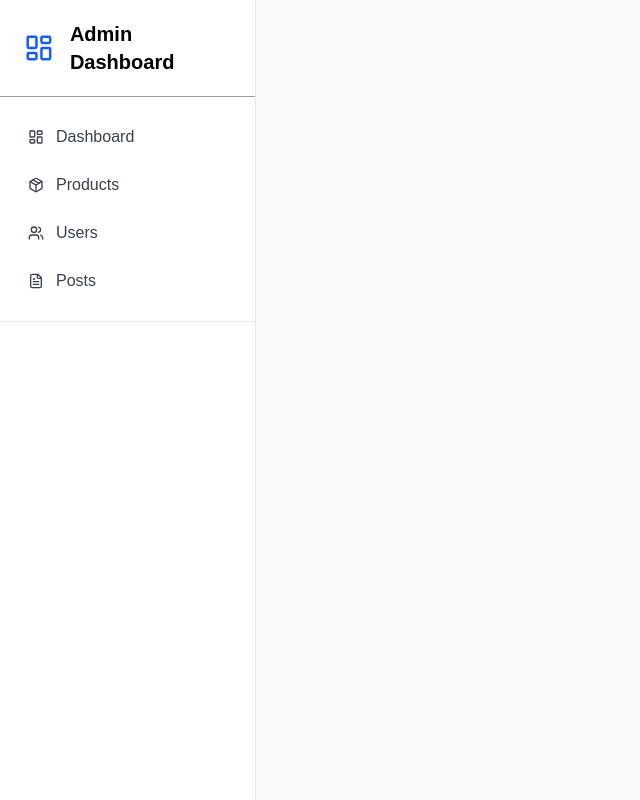
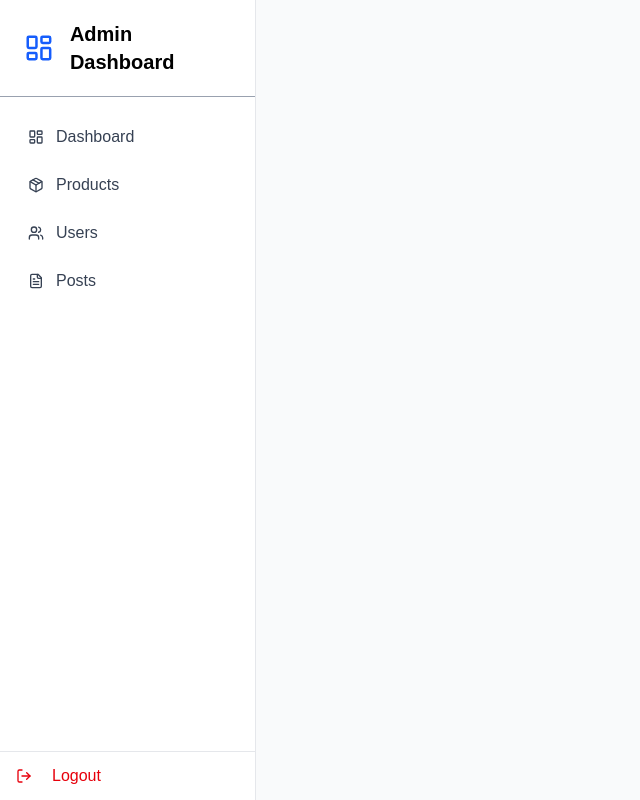
Before and after one commit to mbala-sadraue/react-estudo, a Next.js app in the folder dashboard-admin/: page / in a window 1280 px wide. Shown: the whole page, without its empty margins (0-640 px from the left). Built offline with nearby package versions, Linux system fonts and the light colour scheme.

Commit message:
o botão de login

```diff
--- a/dashboard-admin/src/app/(dashboard)/layout.tsx
+++ b/dashboard-admin/src/app/(dashboard)/layout.tsx
@@ -18,8 +18,11 @@ export default function DashboardAdminPage({ children }: { children: React.React
                         <NavLink href="/dashboard/users" icon={<Users className="w-4 h-4" />}  >Users</NavLink>
                         <NavLink href="/dashboard/posts" icon={<FileText className="w-4 h-4" />}  >Posts</NavLink>
                     </nav>
-                    <div className="absolutebo border-t border-gray-200">
-
+                    <div className="absolute bottom-0 border-t border-gray-200 w-full">
+                       <button className="flex items-center gap-3 w-full px-4 py-3 text-red-600 hover:bg-red-50 rounded-lg transition-colors">
+                        <LogOut className="w-4 h-4 mr-2" />
+                        <span>Logout</span>
+                       </button>
                     </div>
 
 
```
